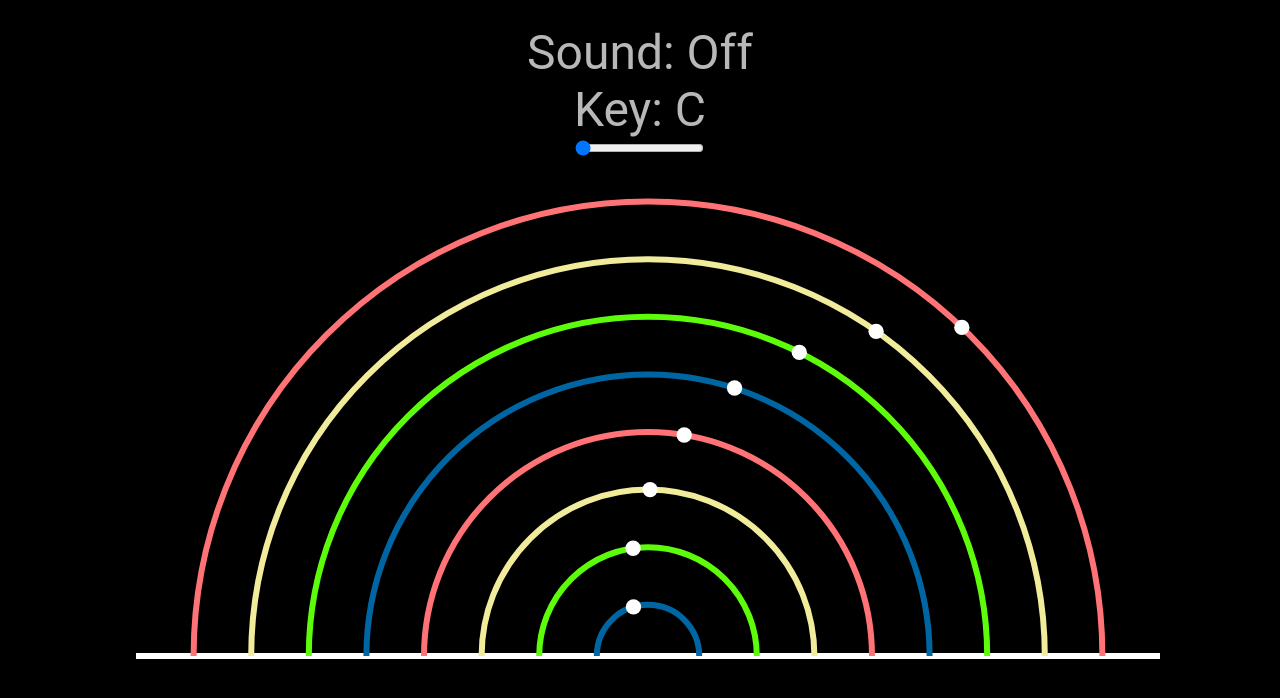
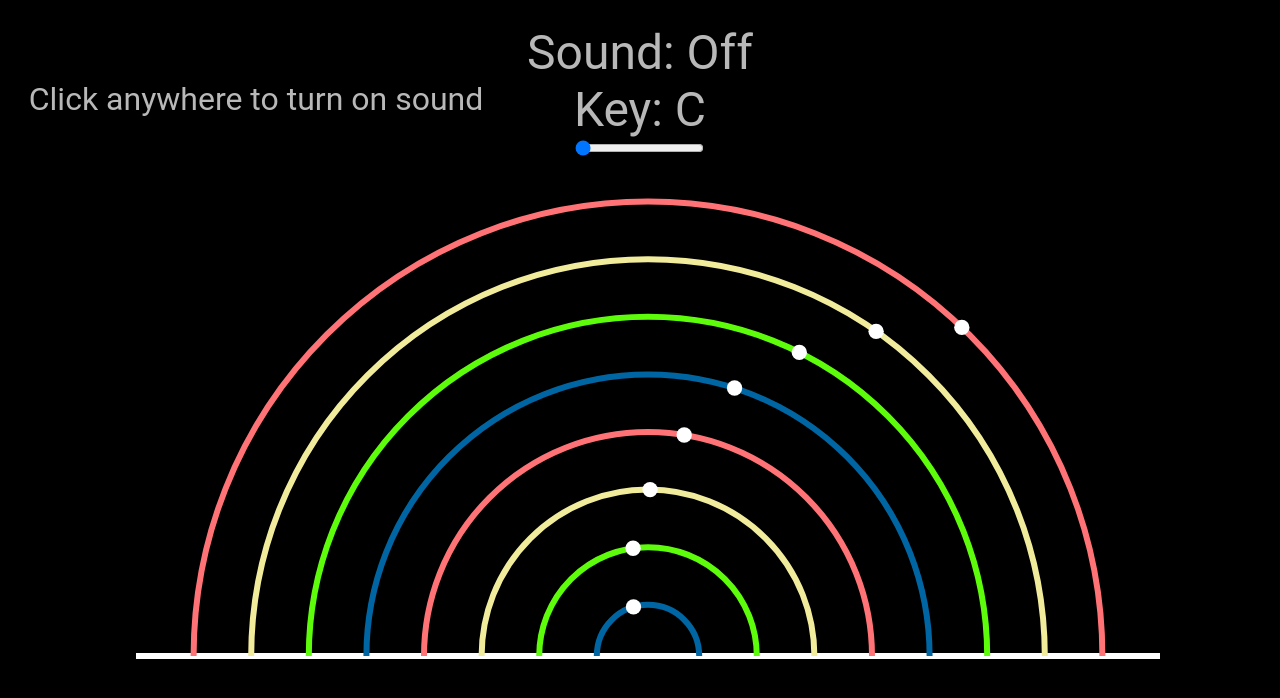
Before and after one commit to Adam-Thometz/Polyrhythm-Arduino, a plain HTML site: page index.html in a window 1280 px wide. Drawn offline with nearby package versions, Linux system fonts and the light colour scheme.

Commit message:
added instruction

```diff
--- a/index.html
+++ b/index.html
@@ -73,6 +73,7 @@
 }
 </style>
 <body>
+  <span id="instructions">Click anywhere to turn on sound</span>
   <div id="settings">
     <span id="isOn">Sound: Off</span>
     <span id="currKey">Key: C</span>
```
